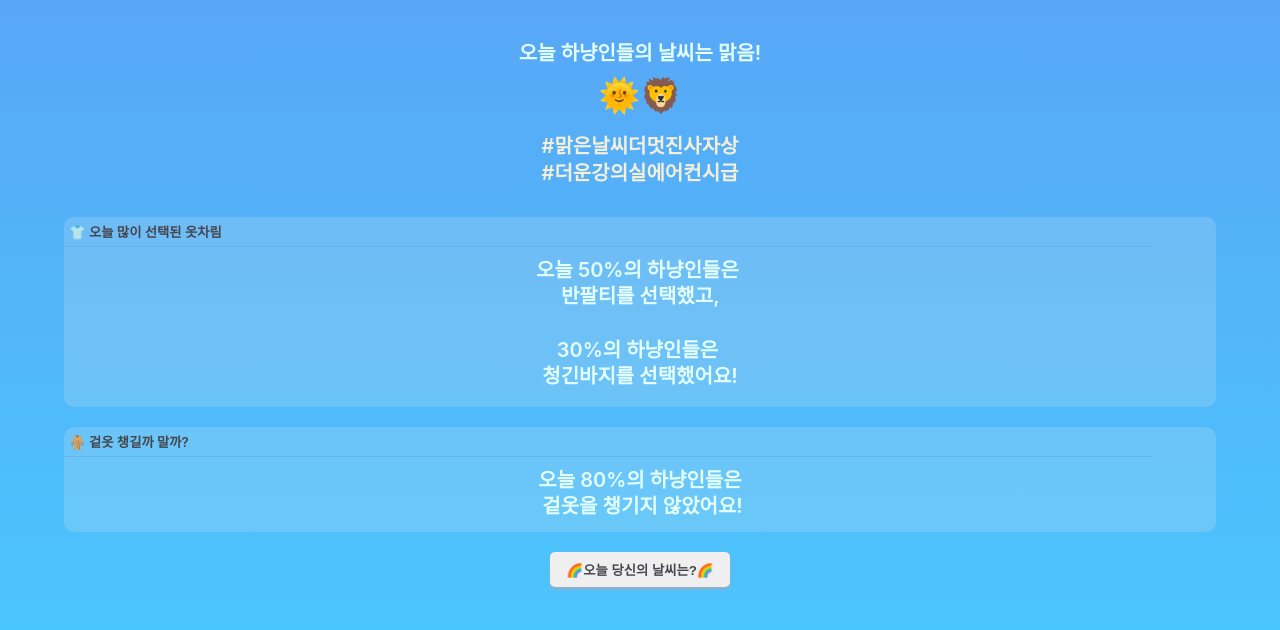
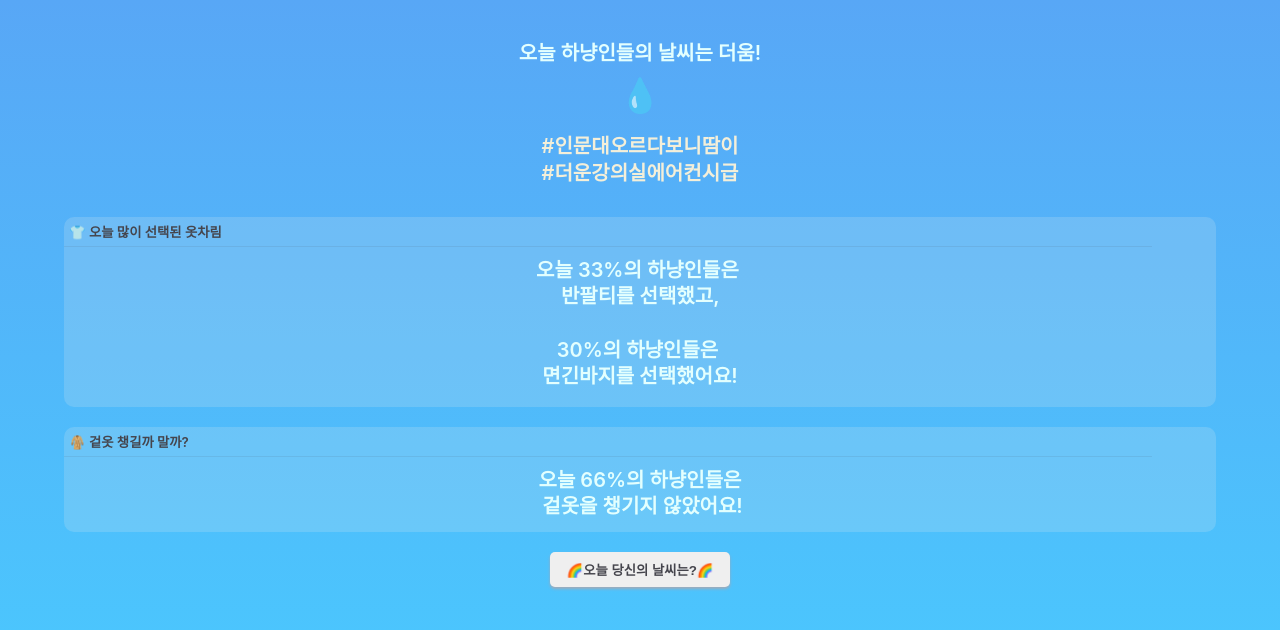
Before and after one commit to cria2000/weather_for_hanyang, a React (Create React App) app: page / in a window 1280 px wide. Shown: the top 630 px of the page. Built offline with nearby package versions, Linux system fonts and the light colour scheme.

Commit message:
220525 2시 update

```diff
--- a/src/MainPage.tsx
+++ b/src/MainPage.tsx
@@ -15,8 +15,8 @@ export const MainPage = (props: Props) => {
 
     return (
         <div className="main_page">
-            <MainWeather mainWeather={0} secondWeather={12}/>
-            <MainClothes top={1} pants={4} bringOuter={false} topPercentage={50} pantsPercentage={30} bringOuterPercentage={80}/>
+            <MainWeather mainWeather={2} secondWeather={12}/>
+            <MainClothes top={1} pants={6} bringOuter={false} topPercentage={33} pantsPercentage={30} bringOuterPercentage={66}/>
             <button className="weather_button" onClick={handleClickButton}>{messages.askOpinion}</button>
         </div>
     );
```
